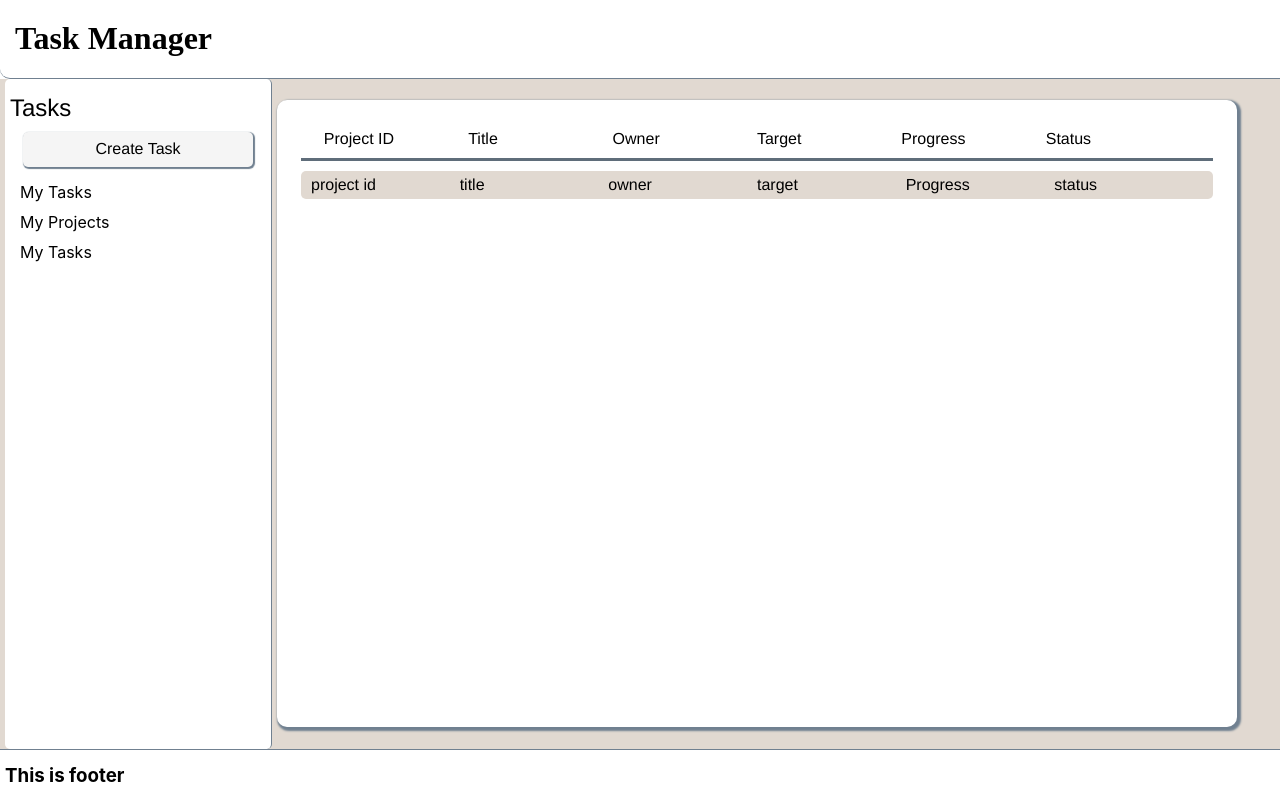
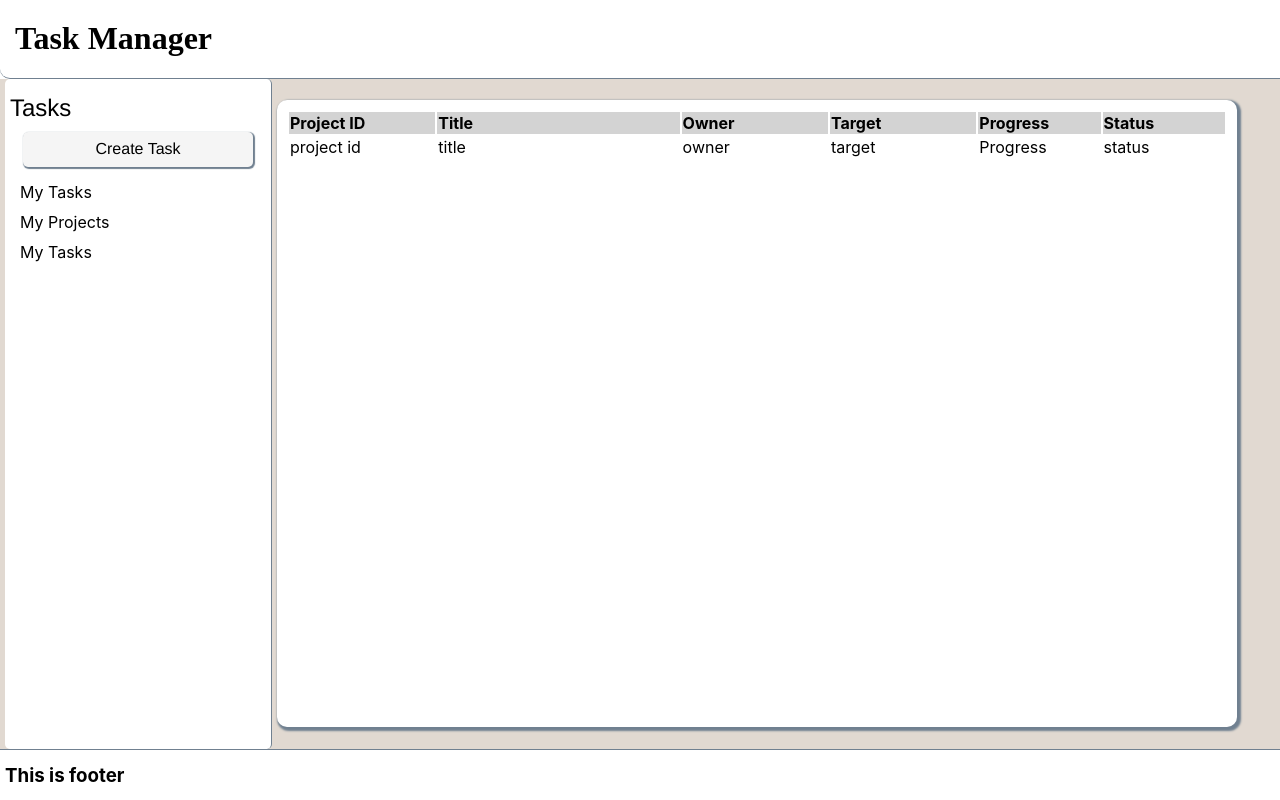
Before and after one commit to a-deep97/Task-manager, a React (Create React App) app in the folder task_manager_ui/: page /user in a window 1280 px wide. Built offline with nearby package versions, Linux system fonts and the light colour scheme.

Commit message:
Added project lists as html table

```diff
--- /dev/null
+++ b/task_manager_ui/src/static/css/projects-list-view.css
@@ -0,0 +1,36 @@
+#project-table{
+    justify-content: stretch;
+    width: 100%;
+    padding: 10px;
+}
+#project-table tr{
+    text-align: left;
+    padding: 5px;
+    text-overflow: clip;
+}
+#project-table-row{
+    margin-bottom: 10px;
+    background-color: var(--code1_color4);
+    border-radius: 5px;
+}
+.col-project-id{
+    width: 120px;
+    white-space: nowrap;
+    overflow: hidden;
+    text-overflow: ellipsis;
+}
+.col-title{
+    width: 200px;
+}
+.col-owner{
+    width: 120px;
+}
+.col-target{
+    width: 120px;
+}
+.col-progress{
+    width: 100px;
+}
+.col-status{
+    width: 100px;
+}
--- a/task_manager_ui/src/static/js/components/content-view.js
+++ b/task_manager_ui/src/static/js/components/content-view/content-view.js
@@ -1,8 +1,7 @@
 
 import { Component } from 'react';
-import '../../css/content-view.css'
-import ContentHeader from './content-header';
-import ProjectsList from './projects/projects-list';
+import '../../../css/content-view.css';
+import ProjectsListView from './projects-list-view';
 
 /*
     This component represents view for the project/task data
@@ -13,8 +12,7 @@ class ContentView extends Component{
     render(){
         return(
             <div id="content-view">
-                <ContentHeader />
-                <ProjectsList />
+                <ProjectsListView/>
             </div>
         );
     };
--- /dev/null
+++ b/task_manager_ui/src/static/js/components/content-view/project-row.js
@@ -0,0 +1,22 @@
+import { Component } from "react";
+
+/**
+ * This component represents a row data for project details
+ */
+
+class ProjectRow extends Component{
+    render(){
+        return(
+            <tr className="project-table-row">
+                <td className="project-row-data" placeholder="project id">project id</td>
+                <td className="project-row-data" placeholder="project id">title</td>
+                <td className="project-row-data" placeholder="project id">owner</td>
+                <td className="project-row-data" placeholder="project id">target</td>
+                <td className="project-row-data" placeholder="project id">Progress</td>
+                <td className="project-row-data" placeholder="project id">status</td>
+            </tr>
+        );
+    }
+}
+
+export default ProjectRow
--- /dev/null
+++ b/task_manager_ui/src/static/js/components/content-view/projects-list-view.js
@@ -0,0 +1,26 @@
+import { Component } from "react";
+import '../../../css/projects-list-view.css';
+import ProjectRow from './project-row';
+
+/**
+ * this component represent list view od projects
+ */
+class ProjectsListView extends Component{
+    render(){
+        return(
+            <table id="project-table" className="table">
+                <tr id="project-table-row">
+                    <th className="col-project-id">Project ID</th>
+                    <th className="col-title">Title</th>
+                    <th className="col-owner">Owner</th>
+                    <th className="col-target">Target</th>
+                    <th className="col-progress">Progress</th>
+                    <th className="col-status">Status</th>
+                </tr>
+                <ProjectRow />
+            </table>
+        );
+    }
+}
+
+export default ProjectsListView
--- a/task_manager_ui/src/static/js/components/main-container.js
+++ b/task_manager_ui/src/static/js/components/main-container.js
@@ -1,6 +1,6 @@
 import '../../css/main-container.css'
 import { Component } from "react";
-import MainView from "./content-view";
+import MainView from "./content-view/content-view";
 import SidePanel from "./side-panel";
 
 /*
```
